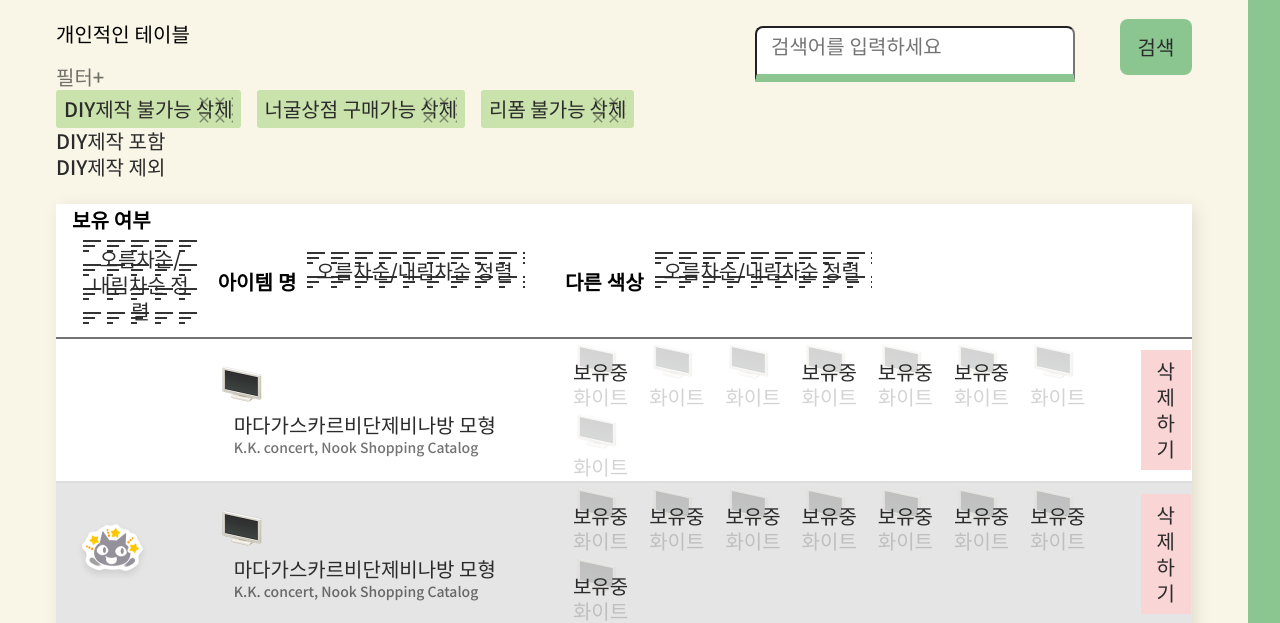
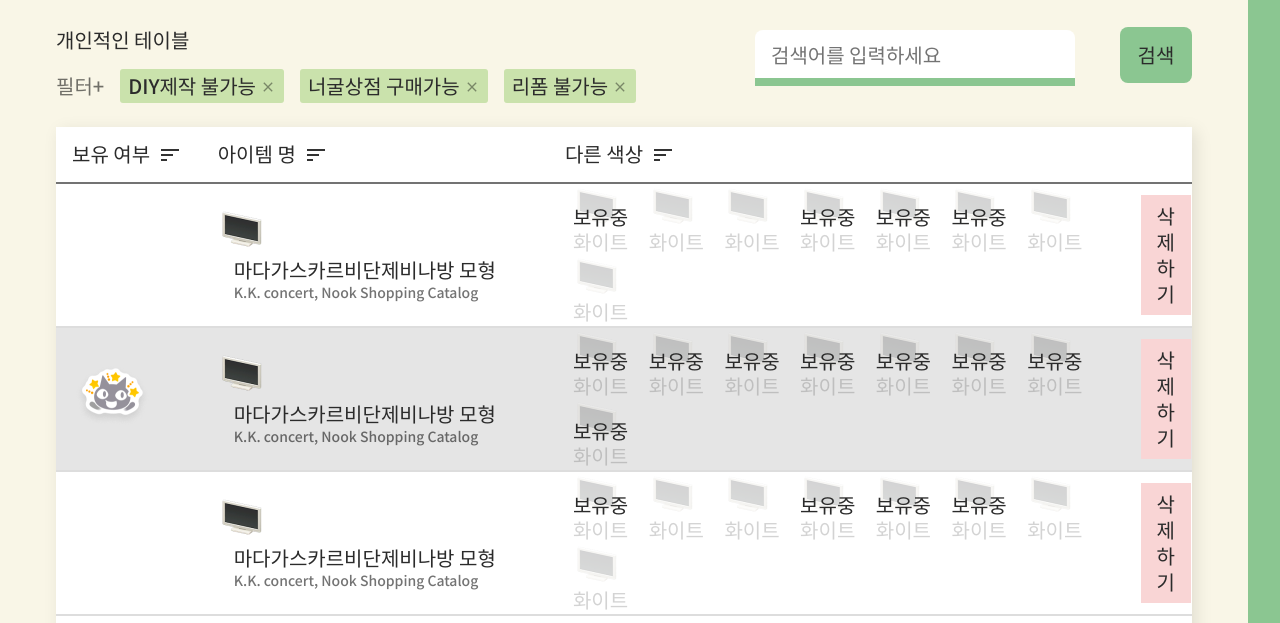
Before and after one commit to MaetDol/ACNH_Catalog_manager, a plain HTML site: page view_table.html in a window 1280 px wide. Shown: the part 132-755 px from the top of the page. Drawn offline with Linux system fonts and the light colour scheme.

Commit message:
Refector #6 - Change base CSS
Modified RESET part.
Add variable color "warn"
Add class for icons

```diff
--- a/css/template.css
+++ b/css/template.css
@@ -3,6 +3,7 @@
     --theme-bg-light: #F9F6E7;
     --theme-point: #8BC691;
     --theme-point-light: #CAE2AC;
+    --theme-warn: #e67f77;
     --theme-warn-light: #F9D5D5;
     --text: #2B2B2B;
     --text-light: rgba(0, 0, 0, 0.55);
@@ -15,16 +16,21 @@
 /* RESET */
 * { box-sizing: border-box; }
 html, body { width: 100%; height: 100%; margin: 0; }
-h1, h5, span, p, a, li, button { color: var(--text); font: normal 1rem/130% "Noto Sans KR"; }
+h1, h5, span, p, a, li, button, input, label, header, th, td { color: var(--text); font: normal 1rem/130% "Noto Sans KR"; }
 h1 { font-size: 1.8rem; }
 ul, ol { padding: 0; }
 li { list-style: none; }
 a { text-decoration: none; }
+input { border: none; }
 button { background: none; border: none; padding: 0; cursor: pointer; }
 
 .text-light { color: var(--text-light); }
 .text-small { font-size: var(--text-small); }
 
+.ic {
+    font-size: 0;
+    display: inline-block;
+}
 .tag {
     background: var(--theme-point-light);
     padding: 4px 8px;
@@ -38,6 +44,10 @@ a, button {
 }
 a:hover, button:hover {
     background-color: var(--text-point-light);
+}
+
+.dropdown {
+    display: none;
 }
 
 /* Title */
@@ -68,6 +78,10 @@ a:hover, button:hover {
     position: relative;
 }
 
+#container > h1.title {
+    margin-bottom: 32px;
+}
+
 footer {
     position: absolute;
     bottom: 0;
```
